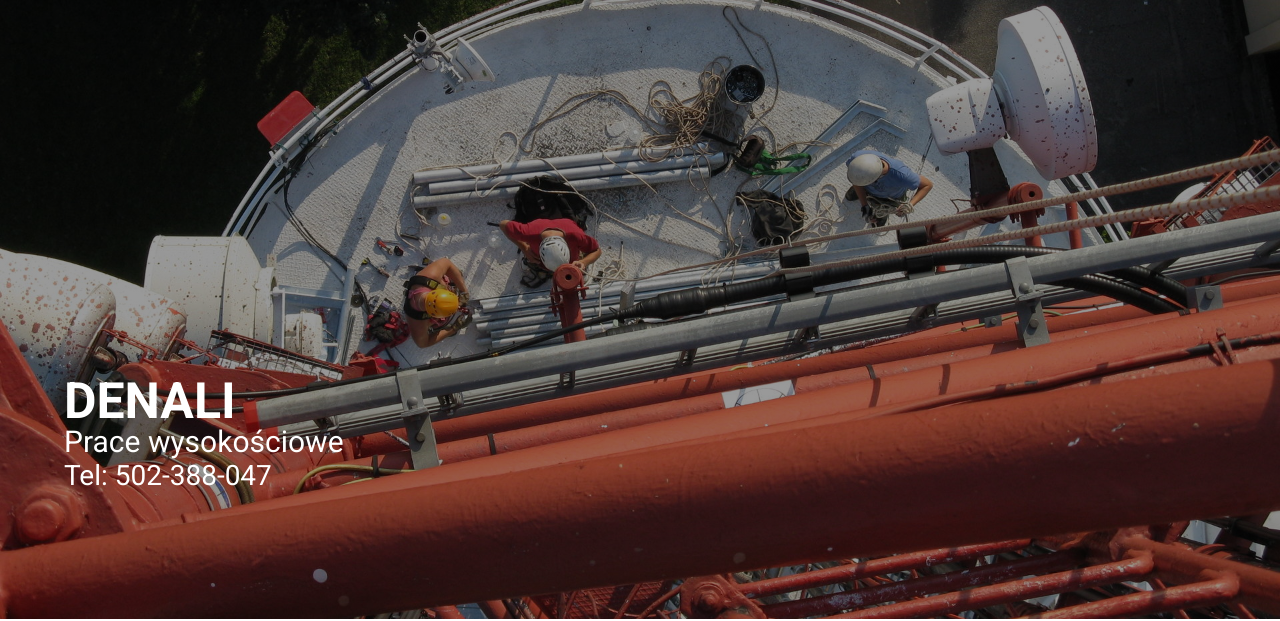
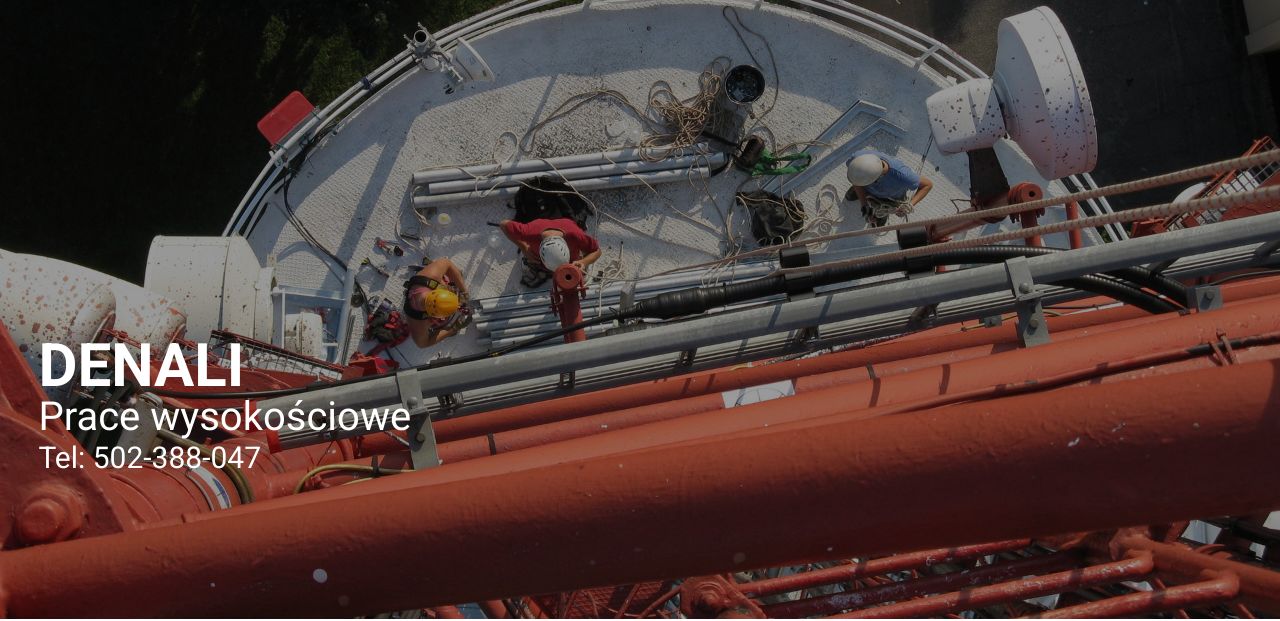
Before and after one commit to damiandusinski/Denali, a plain HTML site: page index.html in a window 1280 px wide. Shown: the part 181-802 px from the top of the page. Drawn offline with nearby package versions, Linux system fonts and the light colour scheme.

Commit message:
change size .hello and delete margin in offer

```diff
--- a/css/main.css
+++ b/css/main.css
@@ -126,27 +126,11 @@ section {
 }
 @media (orientation: landscape){
   .hello{
-    top: 60vh;
-    left: 5vw;
+    top: 65vh;
+    left: 3vw;
   }
 }
-@media (orientation: landscape) and (min-width:800px) {
-  .hello h1{
-    font-size: 5rem;
-  }
-  .hello h2{
-    font-size: 3rem;
-  }
-  .hello p{
-    font-size: 2.8rem;
-  }
-}
-@media (orientation: landscape) and (min-width:1000px) {
-  .hello{
-    top: 70vh;
-    left: 5vw;
-  }
-}
+
 @media (min-width: 1600px){
   .hello{
     top: 65vh;
@@ -1127,7 +1111,6 @@ background-color:#eee;
 }
 
 .offer-page-box {
-  margin-bottom: 1%;
   min-height: 300px;
   background-position: center;
   background-size: cover;
@@ -1191,6 +1174,10 @@ background-color:#eee;
 
 
 @media (min-width: 530px) {
+  .offer-page-box {
+    margin-bottom: 1%;
+  }
+
   .roof {
     flex-basis: 49%;
   }
--- a/index.html
+++ b/index.html
@@ -140,8 +140,8 @@
             <ul>
               <li>- Kurs wspinania po drogach ubezpieczonych
               </li>
-              <li>- Lorem, ipsum dolor.</li>
-              <li>- Lorem, ipsum dolor.</li>
+              <li>- kurs dostępu linowego</li>
+              <li>- kurs do pracy na drzewach</li>
             </ul>
 
 
```
